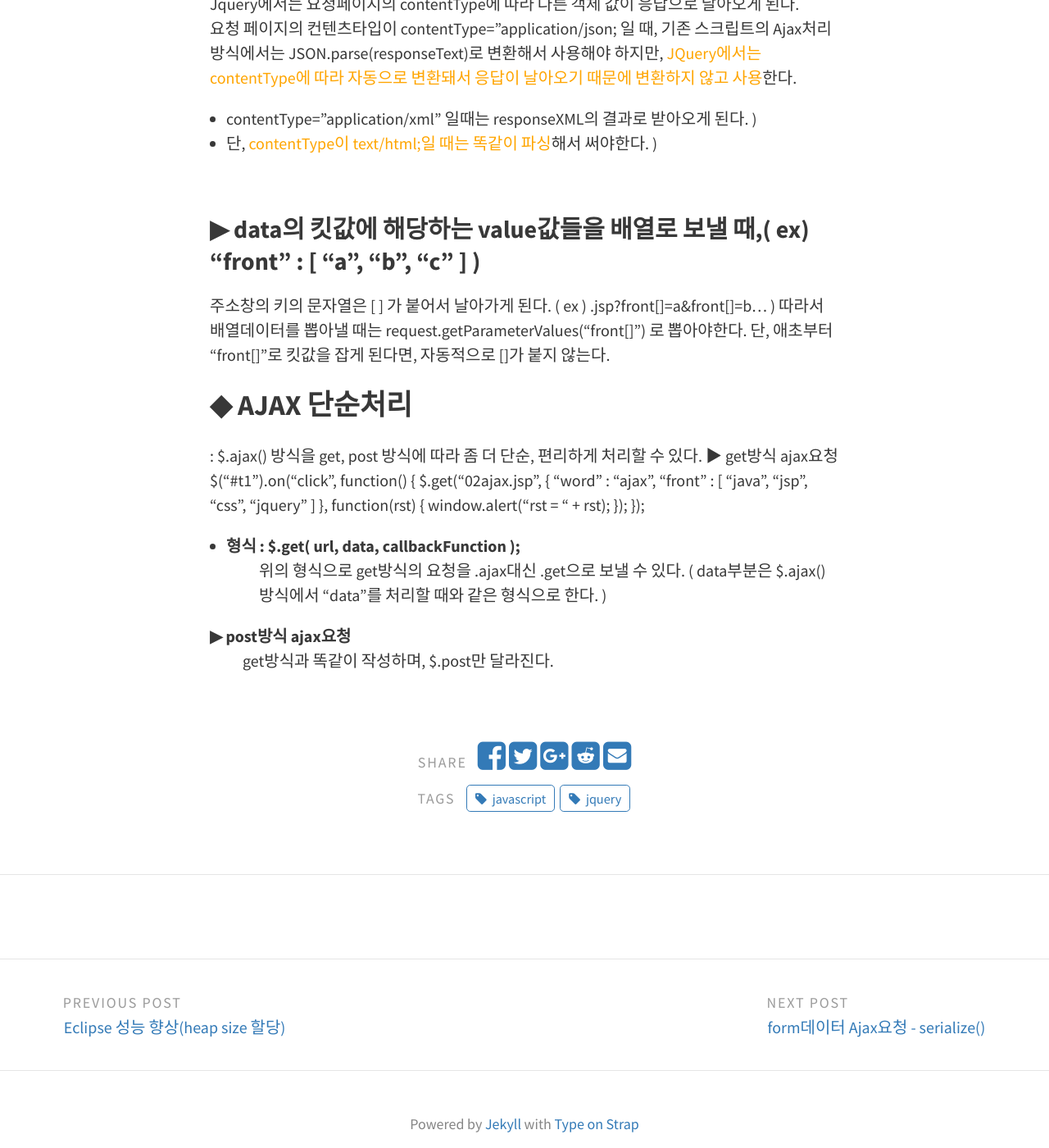
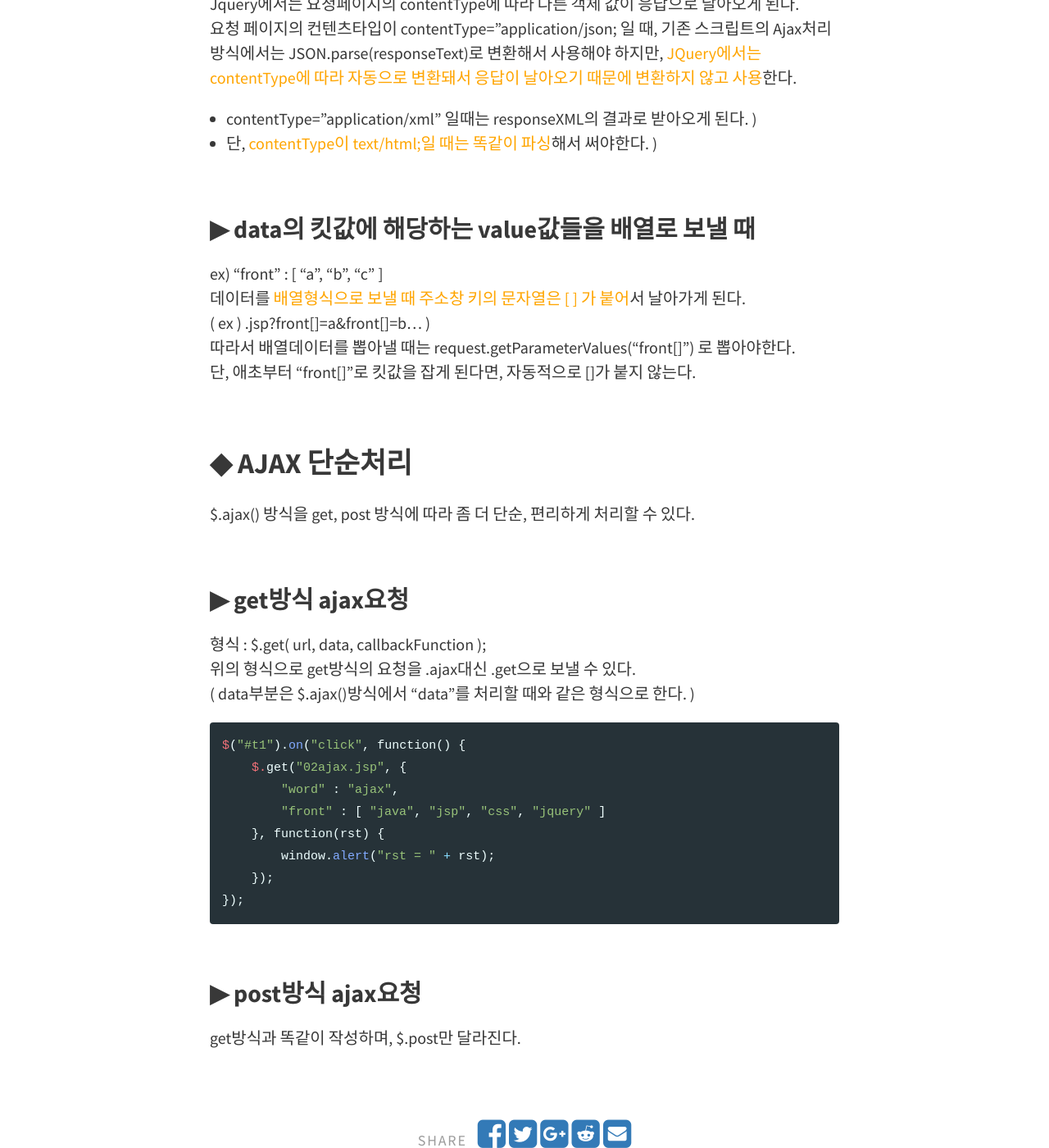
Before and after one commit to gunbin91/gunbin91.github.io, a Jekyll site: the page built from _posts/2019-10-17-jquery_7_jquery2.md, in a window 1280 px wide and 1400 px high, scrolled down 3182 px. Shown: the whole window at 82% size. Built offline with Jekyll 4.4.1, drawn with Linux system fonts in a browser that asks for light colours; comment, search, counter and statistics services are not loaded.

```diff
--- a/_posts/2019-10-17-jquery_7_jquery2.md
+++ b/_posts/2019-10-17-jquery_7_jquery2.md
@@ -99,28 +99,39 @@ Jquery에서는 요청페이지의 contentType에 따라 다른 객체 값이
 
 <br/>
 
-### ▶ data의 킷값에 해당하는 value값들을 배열로 보낼 때,( ex) "front" : [ "a", "b", "c" ] )
-주소창의 키의 문자열은 [ ] 가 붙어서 날아가게 된다. ( ex ) .jsp?front[]=a&front[]=b... )
-따라서 배열데이터를 뽑아낼 때는 request.getParameterValues("front[]") 로 뽑아야한다.
+### ▶ data의 킷값에 해당하는 value값들을 배열로 보낼 때
+ex) "front" : [ "a", "b", "c" ]<br/>
+데이터를 <font color="orange">배열형식으로 보낼 때 주소창 키의 문자열은 [ ] 가 붙어</font>서 날아가게 된다. <br/>( ex ) .jsp?front[]=a&front[]=b... )<br/>
+따라서 배열데이터를 뽑아낼 때는 request.getParameterValues("front[]") 로 뽑아야한다.<br/>
 단, 애초부터 "front[]"로 킷값을 잡게 된다면, 자동적으로 []가 붙지 않는다.
 
+<br/>
+
 ## ◆ AJAX 단순처리
-: $.ajax() 방식을 get, post 방식에 따라 좀 더 단순, 편리하게 처리할 수 있다.
-▶ get방식 ajax요청
+$.ajax() 방식을 get, post 방식에 따라 좀 더 단순, 편리하게 처리할 수 있다.
+
+<br/>
+
+### ▶ get방식 ajax요청
+형식 : $.get( url, data, callbackFunction ); <br/>
+위의 형식으로 get방식의 요청을 .ajax대신 .get으로 보낼 수 있다.<br/>
+( data부분은 $.ajax()방식에서 "data"를 처리할 때와 같은 형식으로 한다. )
+{% highlight ruby %}
 $("#t1").on("click", function() {
-$.get("02ajax.jsp", {
-"word" : "ajax",
-"front" : [ "java", "jsp", "css", "jquery" ]
-}, function(rst) {
-window.alert("rst = " + rst);
+    $.get("02ajax.jsp", {
+        "word" : "ajax",
+        "front" : [ "java", "jsp", "css", "jquery" ]
+    }, function(rst) {
+        window.alert("rst = " + rst);
+    });
 });
-});
-- 형식 : $.get( url, data, callbackFunction );
-: 위의 형식으로 get방식의 요청을 .ajax대신 .get으로 보낼 수 있다.
-( data부분은 $.ajax()방식에서 "data"를 처리할 때와 같은 형식으로 한다. )
+{% endhighlight %}
 
-▶ post방식 ajax요청
-: get방식과 똑같이 작성하며, $.post만 달라진다.
+
+<br/>
+
+### ▶ post방식 ajax요청
+get방식과 똑같이 작성하며, $.post만 달라진다.
 
 
 
```
Also changed, not shown: _posts/2019-11-06-spring_20_log4j.md (+1 -1 lines), _posts/2019-11-07-spring_21_url.md (added, +75 -0 lines), _posts/2019-11-09-db_8-decode.md (added, +72 -0 lines).
